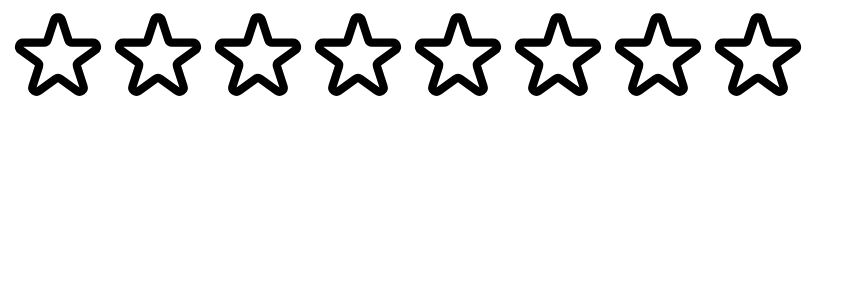
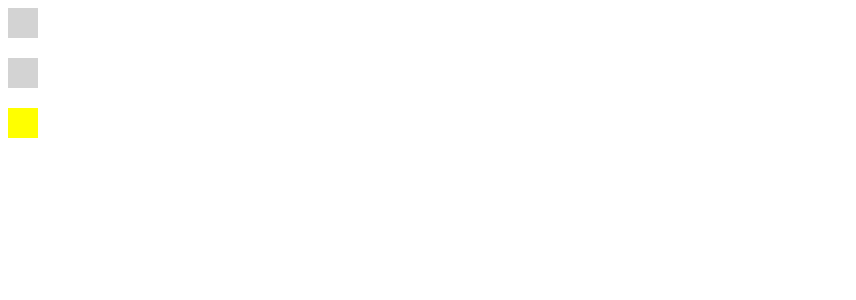
Before and after one commit to ayansome1/machine-coding-projects, a React (Vite) app: page / in a window 1280 px wide. Shown: the top 300 px of the page, without its empty margins (0-856 px from the left). Built offline with nearby package versions, Linux system fonts and the light colour scheme.

Commit message:
traffic light

```diff
--- a/src/App.tsx
+++ b/src/App.tsx
@@ -18,6 +18,8 @@ import Like from './projects/like/Like';
 import ProgressBarsSequential from './projects/progressBars2/ProgressBarsSequential';
 import StarRating from './projects/starRating/StarRating';
 import TestStar from './projects/starRating/TestStar';
+import TrafficLight from './projects/trafficLight/TrafficLight';
+import TrafficLightTest from './projects/trafficLight/TrafficLightTest';
 function App() {
   return (
     <>
@@ -84,8 +86,9 @@ function App() {
       <div>{/* <TabsTest /> */}</div>
       <div>{/* <Like /> */}</div>
       <div>{/* <ProgressBarsSequential /> */}</div>
+      <div>{/* <TestStar /> */}</div>
       <div>
-        <TestStar />
+        <TrafficLightTest />
       </div>
     </>
   );
--- /dev/null
+++ b/src/projects/trafficLight/TrafficLight.module.scss
@@ -0,0 +1,18 @@
+.light {
+  width: 30px;
+  height: 30px;
+  background-color: lightgray;
+	margin-bottom: 20px;
+}
+
+.red {
+  background-color: red;
+}
+
+.green {
+  background-color: green;
+}
+
+.yellow {
+  background-color: yellow;
+}
--- /dev/null
+++ b/src/projects/trafficLight/TrafficLight.tsx
@@ -0,0 +1,41 @@
+import { useEffect, useState } from 'react';
+import styles from './TrafficLight.module.scss';
+
+interface Light {
+  color: 'red' | 'green' | 'yellow';
+  duration: number;
+}
+
+interface TrafficLightProps {
+  config: Array<Light>;
+}
+
+const TrafficLight = ({ config }: TrafficLightProps) => {
+  const [activeIndex, setActiveIndex] = useState(0);
+
+  useEffect(() => {
+    const t = setTimeout(() => {
+      setActiveIndex((val) => val + 1);
+    }, config[activeIndex % 3].duration);
+
+    return () => {
+      clearTimeout(t);
+    };
+  }, [activeIndex]);
+  return (
+    <>
+      {config.map((val, index) => {
+        return (
+          <div
+            key={index}
+            className={`${styles.light} ${
+              index === activeIndex % 3 ? styles[config[index].color] : ''
+            }`}
+          ></div>
+        );
+      })}
+    </>
+  );
+};
+
+export default TrafficLight;
--- /dev/null
+++ b/src/projects/trafficLight/TrafficLightTest.tsx
@@ -0,0 +1,24 @@
+import TrafficLight from './TrafficLight';
+
+const TrafficLightTest = () => {
+  return (
+    <TrafficLight
+      config={[
+        {
+          color: 'red',
+          duration: 4000,
+        },
+        {
+          color: 'green',
+          duration: 3000,
+        },
+        {
+          color: 'yellow',
+          duration: 1000,
+        },
+      ]}
+    />
+  );
+};
+
+export default TrafficLightTest;
```
